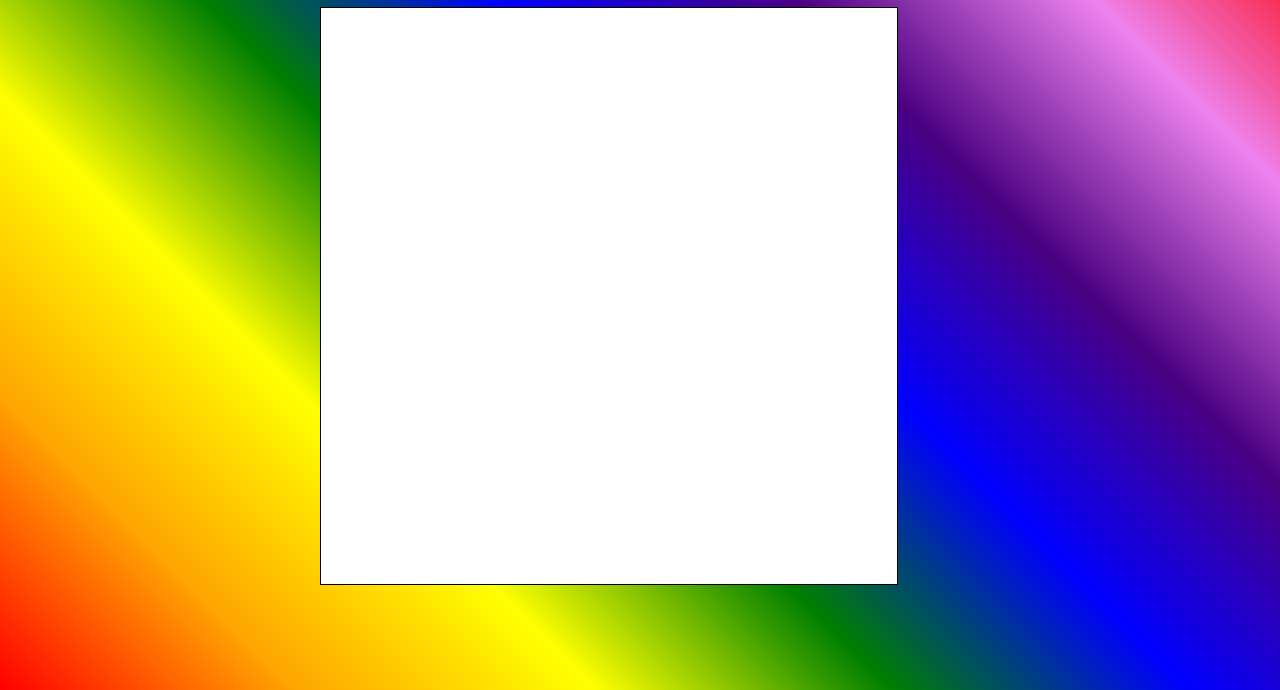
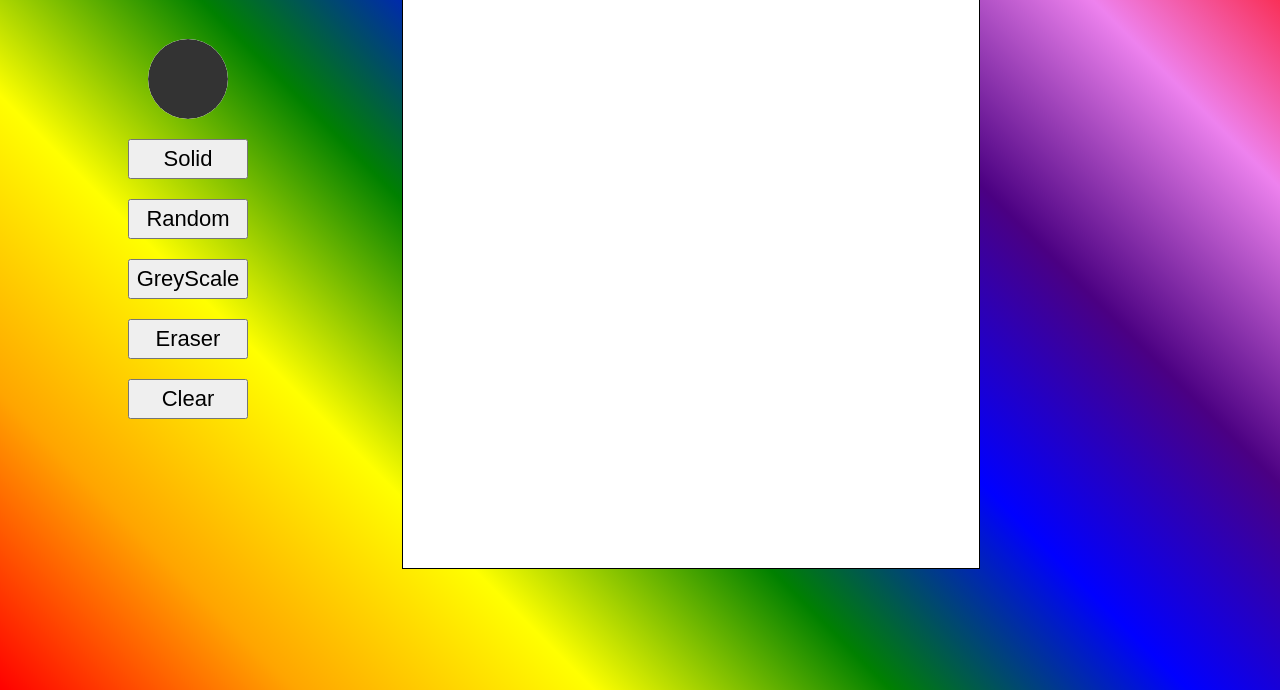
Before and after one commit to KennethSmithRSA/Etch-a-Sketch, a plain HTML site: page index.html in a window 1280 px wide. Shown: the part 110-800 px from the top of the page. Drawn offline with Linux system fonts and the light colour scheme.

Commit message:
Add style to buttons, header, and color picker

```diff
--- a/styles.css
+++ b/styles.css
@@ -9,25 +9,56 @@ html, body {
     background: linear-gradient(45deg, red, orange, yellow, green, blue, indigo, violet, red);
 }
 
-.commands {
-    margin: 10px 0 10px 36%;
+h1 {
+    margin-left: 44%;
+    font-size: 40px;
+    text-shadow: 0 0 3px #fff;
 }
 
-.userInput {
-    height: 20px;
-    background-color: black;
-    color: white;
+.main {
+    display: flex;
 }
 
-.userInput:hover {
-    background-color: white;
-    color: black;
+.commands {
+    display: flex;
+    flex-direction: column;
+    margin: 3% 0 0 10%;
+}
+
+.commands input {
+    margin: 10px 0 10px 20px;
+    cursor: pointer;
+}
+
+.commands button {
+    margin: 10px 0 10px 0;
+    cursor: pointer;
+    height: 40px;
+    width: 120px;
+    font-size: 22px;
+}
+
+#colorPicker {
+    width: 80px;
+    height: 80px;
+    border: none;
+    border-radius: 50px;
+    padding: 0;
+}
+
+#colorPicker::-webkit-color-swatch-wrapper {
+    padding: 0;
+}
+
+#colorPicker::-webkit-color-swatch {
+    border: none;
+    border-radius: 50px;
 }
 
 .container {
-    height: 100%;
+    height: 900%;
     width: 45%;
-    margin-left: 25%;
+    margin: 0 0 0 12%;
     border: 1px solid black;
 }
 
@@ -43,8 +74,5 @@ html, body {
     text-align: center;
     aspect-ratio: 1/1;
     background: white;
+    user-select: none;
 }
-
-.hover {
-    background-color: black;
-}
```
